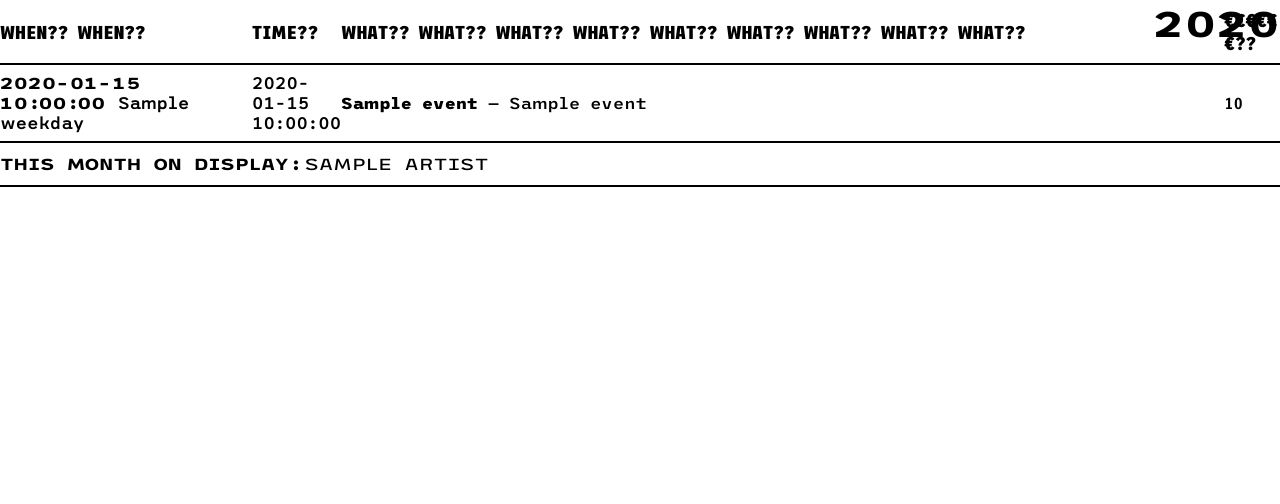
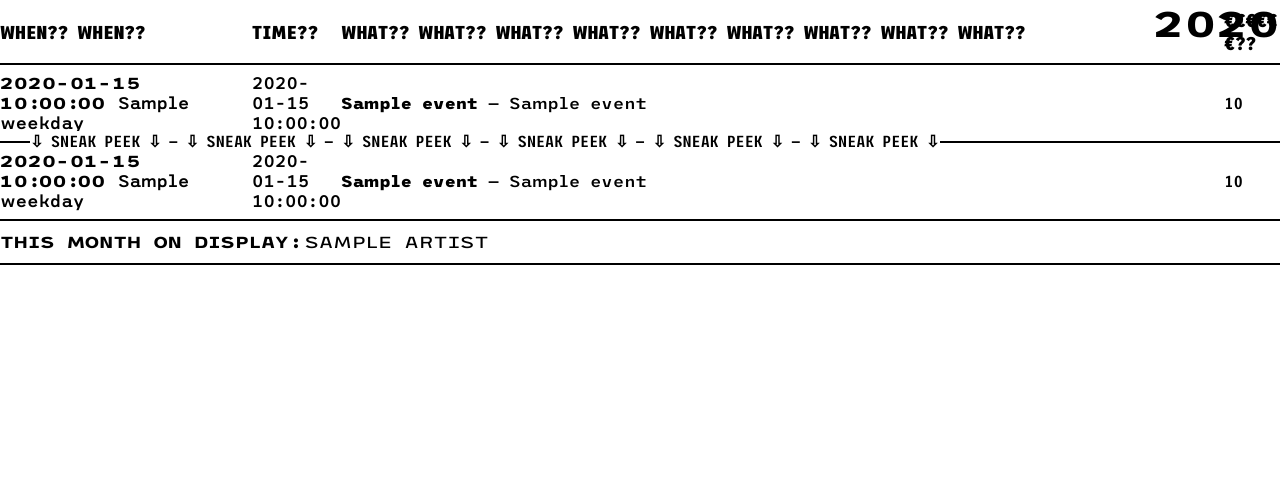
Before and after one commit to Virusmater/acu-monthly-overview, a Flask app: template src/templates/main.html in a window 1280 px wide. Shown: the part 106-610 px from the top of the page. Run offline with Flask 2, Linux system fonts and the light colour scheme; the template is opened without the code that fills it: most values are stand-ins (such as "Sample title", 1, 10 or a date in 2020).

Commit message:
do not display cancelled and do sneak peek

```diff
--- a/src/main.py
+++ b/src/main.py
@@ -1,4 +1,6 @@
-from datetime import datetime
+from datetime import datetime, date
+from time import strptime
+
 from dateutil import relativedelta
 from flask import Flask, render_template, request, url_for, make_response
 from src import parser
@@ -10,15 +12,27 @@ application = Flask(__name__)
 @application.route("/")
 def main():
     month = request.args.get('month')
-    currentDateTime = datetime.now()
-    date = currentDateTime.date()
     if not month:
-        nextmonth = date + relativedelta.relativedelta(months=1)
-        print(nextmonth)
-        month = nextmonth.strftime("%B")
+        currentDateTime = datetime.now()
+        date = currentDateTime.date()
+        date = date + relativedelta.relativedelta(months=1)
+        print(date)
+        month = date.strftime("%B")
     events = parser.get_events(month)
+    sneak = []
+    if 0 < len(events) < 33:
+        extra = 33 - len(events)
+        month = next_month(events[0].year, month)
+        sneak = parser.get_events(month)[:extra]
     artist = parser.get_art()
-    return render_template('main.html', events=events, artist=artist, months=month_list(), selected_month=month)
+    return render_template('main.html', events=events, sneak=sneak, artist=artist, months=month_list(),
+                           selected_month=month)
+
+
+def next_month(year, month):
+    month = strptime(month, '%B').tm_mon
+    nm = date(int(year), month, 1) + relativedelta.relativedelta(days=31)
+    return nm.strftime('%B')
 
 
 def month_list():
--- a/src/parser.py
+++ b/src/parser.py
@@ -19,6 +19,9 @@ def get_events(target_month):
     agenda_elements = soup_agenda.find_all("li", class_="AgendaEntry")
     events = []
     for event_li in agenda_elements:
+        is_cancelled = event_li.find("div", class_="CancelledEvent")
+        if is_cancelled:
+            continue
         month = event_li.find("span", class_="AgendaMonth").get_text()
         if target_month != month:
             continue
--- a/src/static/style.css
+++ b/src/static/style.css
@@ -329,3 +329,14 @@ div.footer {
         display: none !important;
     }
 }
+
+span.sneak {
+    position: absolute;
+    margin-top: -20px;
+    margin-left: 30px;
+    background:white;
+    font-family: "ETC Trispace SemiBold Narrow", serif;
+    font-size: 12pt;
+    font-style: normal;
+    font-weight: 600;
+}
--- a/src/templates/main.html
+++ b/src/templates/main.html
@@ -52,7 +52,33 @@
 						</td>
 						{% else %}
 						<td class="Basic-Table CellOverride-2">
-							<p class="Basic-Paragraph"><span class="DATE">{{ event.date }}</span><span class="CharOverride-4"> </span><span class="DAY">{{ event.weekday }}</span></p>
+							<p class="Basic-Paragraph">
+<span class="DATE">{{ event.date }}</span><span class="CharOverride-4"> </span><span class="DAY">{{ event.weekday }}</span></p>
+						</td>
+						{% endif %}
+						<td class="Basic-Table CellOverride-2">
+							<p class="Basic-Paragraph"><span class="TIME">{{ event.time }}</span></p>
+						</td>
+						<td class="Basic-Table CellOverride-2">
+							<p class="Basic-Paragraph"><span class="ACT">{{ event.title }}</span><span class="CharOverride-2"> </span><span class="GENRE">— {{ event.subtitle }}</span></p>
+						</td>
+						<td class="Basic-Table CellOverride-2">
+							<p class="Basic-Paragraph"><span class="PRICE">{{ event.price }}</span></p>
+						</td>
+					</tr>
+					{% endfor %}
+					{% for event in sneak %}
+					<tr class="Basic-Table">
+						{% if event.same_day %}
+						<td class="Basic-Table CellOverride-4">
+						</td>
+						{% else %}
+						<td class="Basic-Table CellOverride-2">
+							{% if loop.first %}
+												<span class="sneak">⇩ SNEAK PEEK ⇩ — ⇩ SNEAK PEEK ⇩ — ⇩ SNEAK PEEK ⇩ — ⇩ SNEAK PEEK ⇩ — ⇩ SNEAK PEEK ⇩ — ⇩ SNEAK PEEK ⇩</span>
+							{% endif %}
+							<p class="Basic-Paragraph">
+							<span class="DATE">{{ event.date }}</span><span class="CharOverride-4"> </span><span class="DAY">{{ event.weekday }}</span></p>
 						</td>
 						{% endif %}
 						<td class="Basic-Table CellOverride-2">
```
